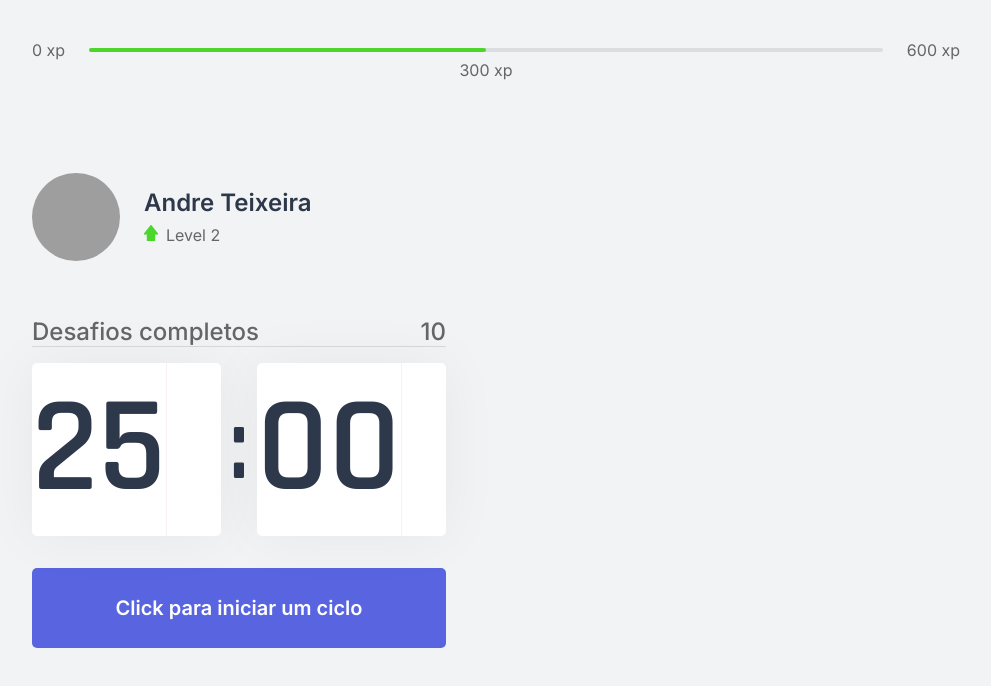
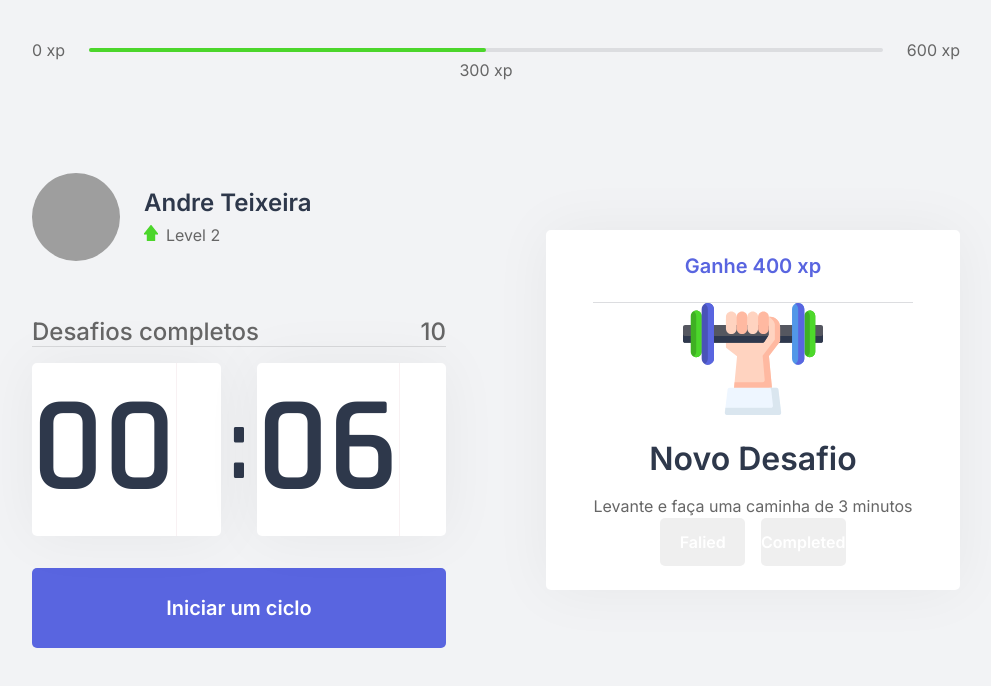
Before and after one commit to andreteixeira98/nlw4, a Next.js app in the folder web-next/: page / in a window 1280 px wide. Shown: the top 686 px of the page, without its empty margins (144-1135 px from the left). Built offline with nearby package versions, Linux system fonts and the light colour scheme; grey boxes are pictures that could not be loaded.

Commit message:
aula 3 -components

```diff
--- /dev/null
+++ b/web-next/src/components/ChallengeBox.tsx
@@ -0,0 +1,40 @@
+import styles from '../styles/components/ChallengeBox.module.css';
+export function ChallengeBox(){
+    const hasActiveChallenge = true;
+    return(
+        <div className={styles.challengeBoxContainer}>
+            {hasActiveChallenge ? (
+                <div className={styles.challengeActive}>
+                    <header> Ganhe 400 xp</header>
+                    <main>
+                        <img src="icons/body.svg" alt=""/>
+                        <strong>Novo Desafio</strong>
+                        <p>Levante e faça  uma caminha de 3 minutos</p>
+                        <footer>
+                            <button
+                                className={styles.challengeFaliedButton}
+                                type='button'
+                            >
+                                Falied
+                            </button>
+                            <button
+                                className={styles.challengeSucceedButton}
+                                type='button'
+                            >
+                                Completed
+                            </button>
+                        </footer>
+                    </main>
+                </div>
+            ):(
+                <div className={styles.challengeBoxNotActive}>
+                <strong>Finalize um ciclo para receber um desafio</strong>
+                <p>
+                    <img src="icons/level-up.svg" alt="level up"/>
+                    Avance de level completando desafios.
+                </p>
+            </div>
+            )}
+        </div>
+    );
+}
--- a/web-next/src/components/Countedown.tsx
+++ b/web-next/src/components/Countedown.tsx
@@ -1,9 +1,13 @@
 import { useState ,useEffect} from 'react';
 import styles from '../styles/components/Countedown.module.css';
 
+{/**let countedownTimeout = NodeJS.Timeout; */}
+let countedownTimeout:any;
+
 export function Countedown(){
-    const [time, setTime] = useState(25*60);
-    const[active, setActive] = useState(false);
+    const [time, setTime] = useState(0.1*60);
+    const[isActive, setIsActive] = useState(false);
+    const [hasFinished, setHasFinished] = useState(false);
 
     const minutes = Math.floor(time/60);
     const seconds = time%60;
@@ -12,15 +16,24 @@
     const [secondLeft, secondRight] = String(seconds).padStart(2,'0').split(' ');
 
     function startCountedown(){
-        setActive(true);
+        setIsActive(true);
+    }
+    function resetCountedown(){
+        clearTimeout(countedownTimeout);
+        setIsActive(false);
+        setTime(0.1*60);
+
     }
     useEffect(() =>{
-        if(active && time>0){
-            setTimeout(()=>{
+        if(isActive && time>0){
+            countedownTimeout = setTimeout(()=>{
                 setTime(time - 1);
             },1000);
+        }else if(isActive && time == 0){
+            setHasFinished(true);
+
         }
-    },[active,time]);
+    },[isActive,time]);
     return (
         <div>
             <div className={styles.countedownContainer}>
@@ -34,12 +47,33 @@
                     <span>{secondRight}</span>
                 </div>
             </div>
-            <button
-                className={styles.countedownButton}
-                onClick={startCountedown}
-            >
-            Click para iniciar um ciclo
-            </button>
+            {hasFinished ? (
+                <button
+                    disabled
+                    className={styles.countedownButton}
+                >
+                 ciclo encerrado
+                 </button>
+            ):(
+               <>
+                    {isActive ? (
+                    <button
+                    className={`${styles.countedownButton} ${styles.countedownButtonActive}`}
+                    onClick={resetCountedown}
+                >
+                     Abandonar ciclo
+                </button>
+                ): (
+                    <button
+                    className={styles.countedownButton}
+                    onClick={startCountedown}
+                >
+                 Iniciar um ciclo
+                </button>
+                )}
+               </>
+            )}
+
         </div>
     );
 }
--- a/web-next/src/pages/index.tsx
+++ b/web-next/src/pages/index.tsx
@@ -6,6 +6,7 @@
 import Profile from '../components/Profile';
 import { CompletedChallenges } from '../components/CompletedChallenges';
 import { Countedown } from '../components/Countedown';
+import { ChallengeBox } from '../components/ChallengeBox';
 
 
 export default function Home() {
@@ -23,7 +24,7 @@
       <Countedown />
       </div>
       <div>
-
+        <ChallengeBox />
       </div>
     </section>
   </div>
--- /dev/null
+++ b/web-next/src/styles/components/ChallengeBox.module.css
@@ -0,0 +1,86 @@
+.challengeBoxContainer{
+    height: 100%;
+
+    background: var(--white);
+    border-radius: 5px;
+    box-shadow: 0 0 60px rgba(0,0,0,0.05);
+    padding:1.5rem 2rem;
+
+    display: flex;
+    flex-direction: column;
+    align-items: center;
+    justify-content: center;
+
+    text-align: center;
+}
+.challengeBoxNotActive{
+    display: flex;
+    flex-direction: column;
+    align-items: center;
+}
+.challengeBoxNotActive strong{
+    font-size: 1.5rem;
+    font-weight: 500;
+    line-height: 1.4;
+}
+.challengeBoxNotActive p{
+    display: flex;
+    flex-direction: column;
+    align-items: center;
+    line-height: 1.4;
+    max-width: 70%;
+    margin-top: 3rem;
+
+}
+.challengeBoxNotActive p img{
+    margin-bottom: 1rem;
+}
+.challengeActive{
+    height: 100%;
+
+     display: flex;
+     flex-direction: column;
+
+}
+.challengeActive header{
+    color: var(--blue);
+    font-weight: 600;
+    font-size: 1.25rem;
+    padding: 0 2rem  1.5rem;
+    border-bottom: 1px solid var(--gray-line);
+}
+.challengeActive  main{
+    flex:1;
+    display: flex;
+    flex-direction: column;
+    align-items: center;
+    justify-content: center;
+}
+.challengeActive main strong{
+    font-size: 2rem;
+    font-weight: 600;
+    color: var(--title);
+    margin: 1.5rem 0 1rem;
+}
+.challengeActive main p{
+    line-height: 1.5;
+}
+.challengeActive footer{
+    display:grid;
+    grid-template-columns: 1fr 1fr;
+    gap:1rem;
+}
+.challengeActive footer button{
+    height: 3rem;
+
+    display:flex;
+    align-items: center;
+    justify-content:center;
+
+    border:0;
+    border-radius: 5px;
+
+    color: var(--white);
+    font-size:1rem;
+    font-weight: 600;
+}
--- a/web-next/src/styles/components/Countedown.module.css
+++ b/web-next/src/styles/components/Countedown.module.css
@@ -57,6 +57,19 @@
     transition: background-color 0.2s;
 
 }
-.countedownButton:hover{
+.countedownButton:not(:disabled):hover{
     background: var(--blue-dark);
 }
+.countedownButtonActive{
+    background: var(--white);
+    color: var(--title);
+}
+.countedownButtonActive:not(:disabled):hover{
+    background: var(--red);
+    color: var (--white);
+}
+.countedownButton:disabled{
+    background: var(--white);
+    color:var(--text);
+    cursor: not-allowed;
+}
```
